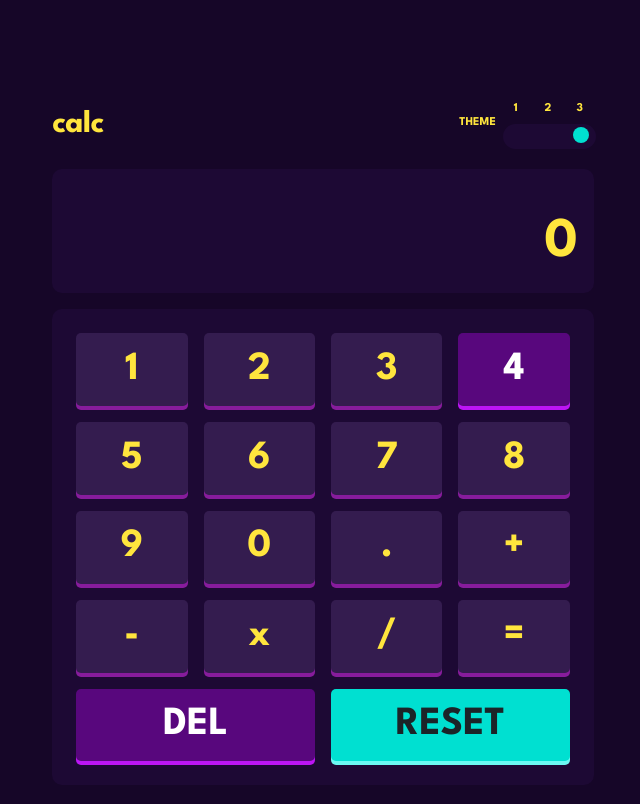
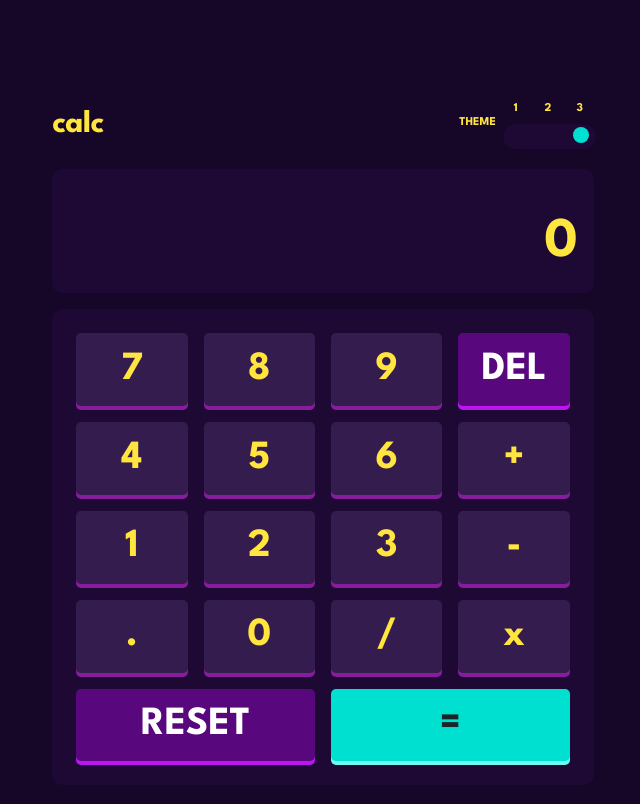
Before and after one commit to pronoia9/puny-math, a React (Create React App) app: page / in a window 1280 px wide. Shown: the top 804 px of the page, without its empty margins (317-957 px from the left). Built offline with nearby package versions, Linux system fonts and the light colour scheme.

Commit message:
fix calc button order

```diff
--- a/src/contexts/StateContext.js
+++ b/src/contexts/StateContext.js
@@ -60,24 +60,24 @@ export const ContextProvider = ({ children }) => {
   };
 
   const buttons = [
+    { button: '7', type: 'number', style: '', click: addInput },
+    { button: '8', type: 'number', style: '', click: addInput },
+    { button: '9', type: 'number', style: '', click: addInput },
+    { button: 'DEL', type: 'operator', style: '', click: del },
+    { button: '4', type: 'number', style: '', click: addInput },
+    { button: '5', type: 'number', style: '', click: addInput },
+    { button: '6', type: 'number', style: '', click: addInput },
+    { button: '+', type: 'operator', style: '', click: calculate },
     { button: '1', type: 'number', style: '', click: addInput },
     { button: '2', type: 'number', style: '', click: addInput },
     { button: '3', type: 'number', style: '', click: addInput },
-    { button: '4', type: 'number', style: '', click: addInput },
-    { button: '5', type: 'number', style: '', click: addInput },
-    { button: '6', type: 'number', style: '', click: addInput },
-    { button: '7', type: 'number', style: '', click: addInput },
-    { button: '8', type: 'number', style: '', click: addInput },
-    { button: '9', type: 'number', style: '', click: addInput },
+    { button: '-', type: 'operator', style: '', click: calculate },
+    { button: '.', type: 'operator', style: '', click: addDecimal },
     { button: '0', type: 'number', style: '', click: addInput },
-    { button: '.', type: 'operator', style: '', click: addDecimal },
-    { button: '+', type: 'operator', style: '', click: calculate },
-    { button: '-', type: 'operator', style: '', click: calculate },
+    { button: '/', type: 'operator', style: '', click: calculate },
     { button: 'x', type: 'operator', style: '', click: calculate },
-    { button: '/', type: 'operator', style: '', click: calculate },
-    { button: '=', type: 'operator', style: '', click: calculate },
-    { button: 'DEL', type: 'operator', style: ' double-size', click: del },
     { button: 'RESET', type: 'operator', style: ' double-size', click: reset },
+    { button: '=', type: 'operator', style: ' double-size', click: calculate },
   ];
 
   return (
```
